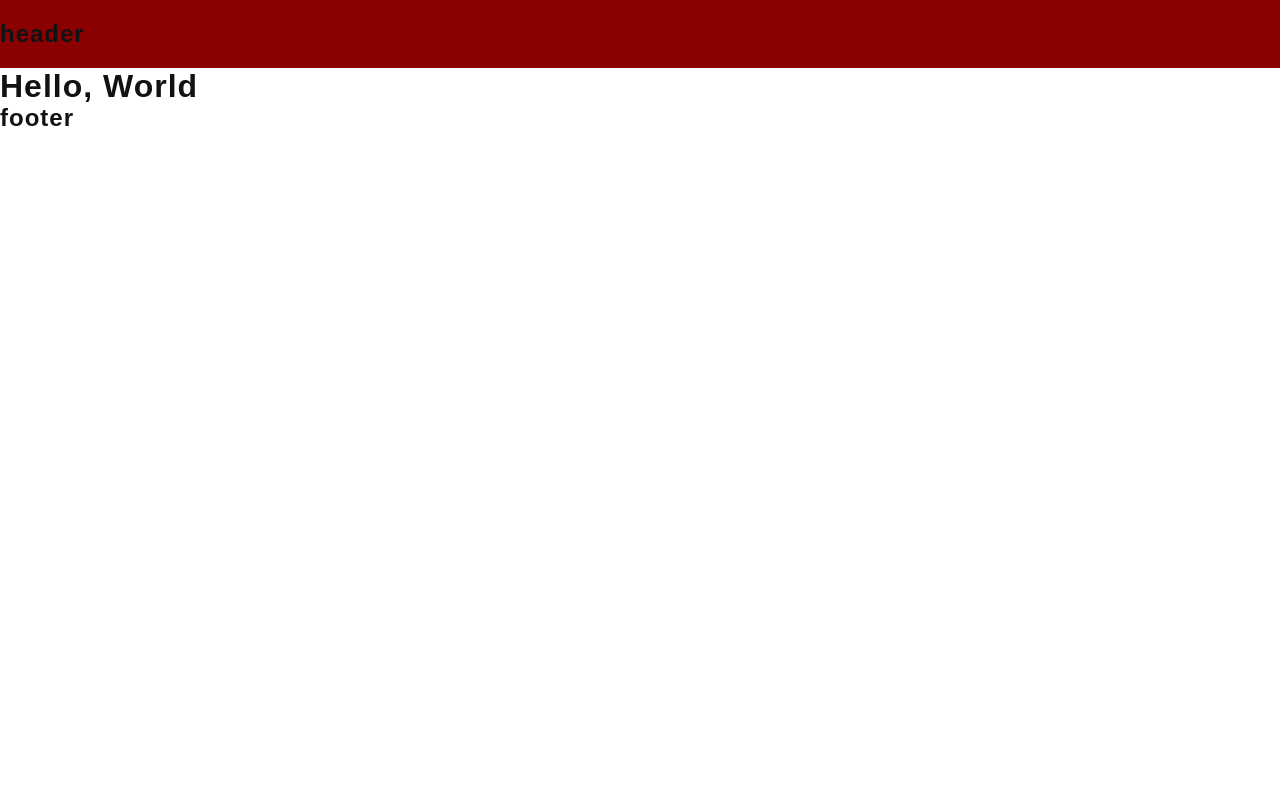
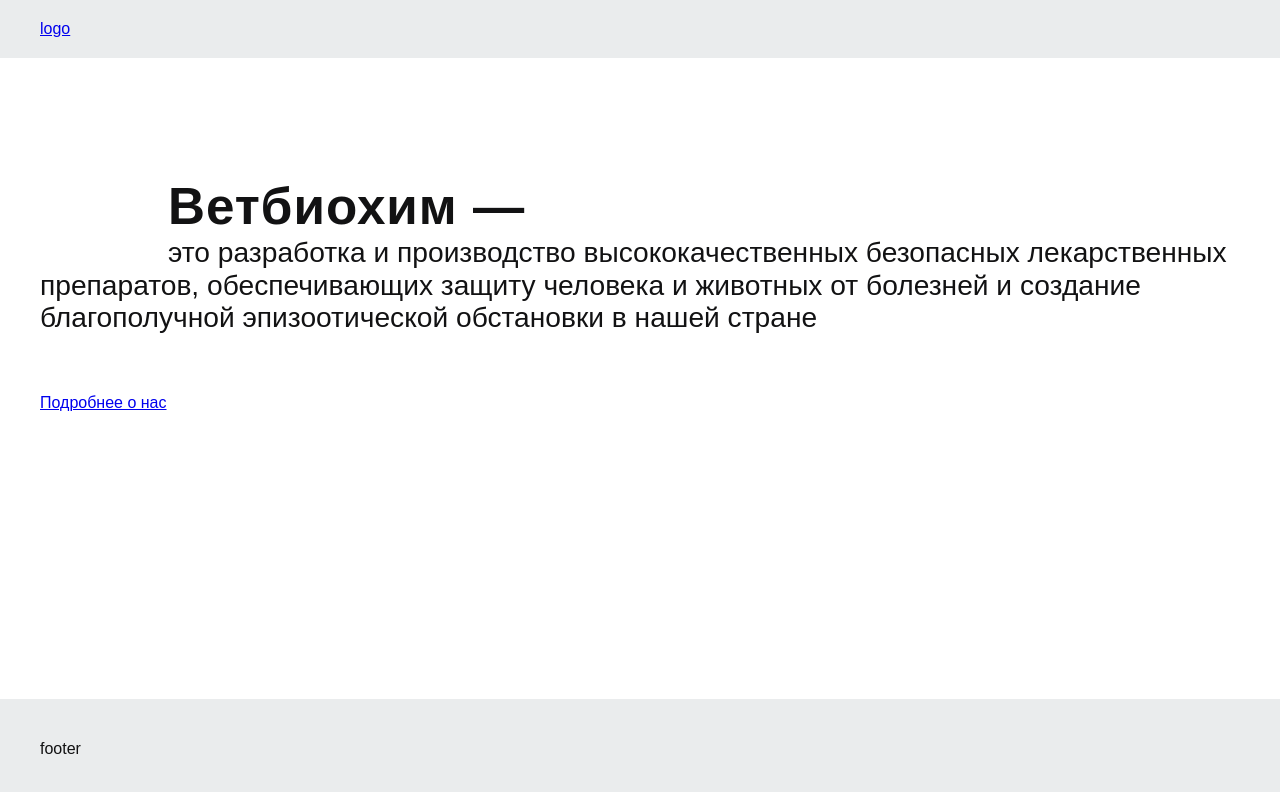
Before and after one commit to Krylya/vbh-2024, a website: page src/index.pug in a window 1280 px wide. Drawn offline with nearby package versions, Linux system fonts and the light colour scheme; files that its build step writes are made by us from their sources.

Commit message:
add main about

```diff
--- a/src/index.pug
+++ b/src/index.pug
@@ -7,6 +7,8 @@
         title= "wp pug"
         link(rel='stylesheet' href='./style/style.css')
     body
-        include modules/header
-        h1 Hello, World
-        include modules/footer
+        div.wrapper
+            include modules/header
+            div.content
+                include modules/main/about
+            include modules/footer
--- a/src/modules/footer.pug
+++ b/src/modules/footer.pug
@@ -1,2 +1,3 @@
 footer.footer
-    h2 footer
+    div.container
+        p footer
--- a/src/modules/header.pug
+++ b/src/modules/header.pug
@@ -1,2 +1,3 @@
 header.header
-    h2 header
+    div.container
+        a(href="index.html") logo
--- /dev/null
+++ b/src/modules/main/about.pug
@@ -0,0 +1,4 @@
+div.container.main-about
+    h1 Ветбиохим —
+    p это разработка и производство высококачественных безопасных лекарственных препаратов, обеспечивающих защиту человека и&nbsp;животных от болезней и&nbsp;создание благополучной эпизоотической обстановки в нашей стране
+    a(href="#") Подробнее о нас
--- /dev/null
+++ b/src/style/block/footer.scss
@@ -0,0 +1,5 @@
+.footer {
+  padding-top: 40px;
+  padding-bottom: 40px;
+  background: $gray-light;
+}
--- a/src/style/block/header.scss
+++ b/src/style/block/header.scss
@@ -1,5 +1,5 @@
 .header {
   padding-top: 20px;
   padding-bottom: 20px;
-  background: darkred;
+  background: $gray-light;
 }
--- /dev/null
+++ b/src/style/block/main/main-about.scss
@@ -0,0 +1,17 @@
+.main-about {
+  padding-top: 120px;
+  padding-bottom: 120px;
+  h1 {
+    padding-left: 10vw;
+    font-size: 4vw;
+  }
+  p {
+    font-size: 2.2vw;
+    line-height: 1.15;
+    text-indent: 10vw;
+    margin-bottom: 60px;
+  }
+  span {
+    font-weight: 700;
+  }
+}
--- a/src/style/global/layout.scss
+++ b/src/style/global/layout.scss
@@ -20,7 +20,8 @@
 
 .container {
   box-sizing: border-box;
-  padding: 0 20px;
+  padding-left: 40px;
+  padding-right: 40px;
 }
 
 h1, h2, h3, h4 {
--- a/src/style/global/variables.scss
+++ b/src/style/global/variables.scss
@@ -11,7 +11,7 @@
 
 $primary-text: #121213;
 $gray-color: #a3afb2;
-$light-text: #ffffff;
+$gray-light: #eaeced;
 
 $bgndColor: #ffffff;
 //$primary-text: #000000;
--- a/src/style/style.scss
+++ b/src/style/style.scss
@@ -4,14 +4,9 @@
 @import "global/normalize.scss";
 @import "global/layout.scss";
 //
-//@import "blocks/header.scss";
-//@import "blocks/footer.scss";
-//@import "blocks/content.scss";
-//
-//@import "blocks/main-title.scss";
-//@import "blocks/main-works.scss";
-//@import "blocks/index/video.scss";
-//
-//@import "blocks/project.scss";
 
 @import "block/header.scss";
+@import "block/footer.scss";
+
+//main-page
+@import "block/main/main-about.scss";
```
Also changed, not shown: src/index.html, src/modules/main/about.html (added), src/style/block/footer.css (added), src/style/block/main/main-about.css (added), src/style/style.css, 3 other files.
